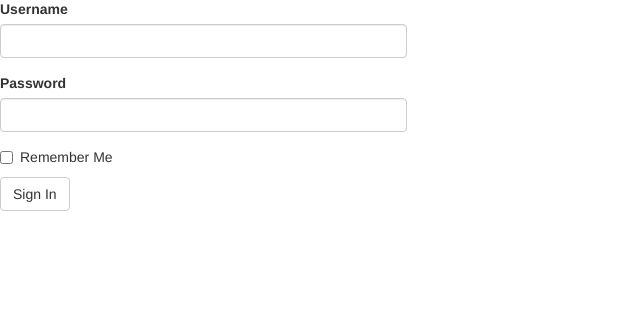
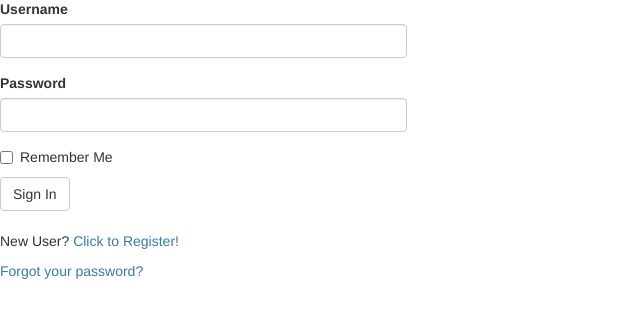
Before and after one commit to MrJoosh/flask-tutorial, a Flask app: page /login in a window 1280 px wide. Shown: the part 143-478 px from the top of the page, without its empty margins (0-640 px from the left). Run offline with Flask 2, Linux system fonts and the light colour scheme; some libraries are stand-ins or nearby versions.

Commit message:
Add relevant styles to remaining tmeplates for bootstrap

```diff
--- a/app/templates/index.html
+++ b/app/templates/index.html
@@ -4,11 +4,7 @@
 {% block app_content %}
     <h1>Hi, {{ current_user.username }}!</h1>
     {% if form %}
-        <div class="row">
-            <div class="col-md-4">
-                {{ wtf.quick_form(form) }}
-            </div>
-        </div>
+        {{ wtf.quick_form(form) }}
     {% endif %}
     {% for post in posts %}
         {% include '_post.html' %}
--- a/app/templates/login.html
+++ b/app/templates/login.html
@@ -8,4 +8,11 @@
             {{ wtf.quick_form(form) }}
         </div>
     </div>
+    <br />
+    <p>
+        New User? <a href="{{ url_for('register') }}">Click to Register!</a>
+    </p>
+    <p>
+        <a href="{{ url_for('reset_password_request') }}">Forgot your password?</a>
+    </p>
 {% endblock %}
--- a/app/templates/user.html
+++ b/app/templates/user.html
@@ -1,9 +1,9 @@
 {% extends "base.html" %}
 
 {% block app_content %}
-    <table>
-        <tr valign="top">
-            <td><img src="{{ user.avatar(128) }}"></td>
+    <table class="table table-hover">
+        <tr>
+            <td width="256px"><img src="{{ user.avatar(256) }}"></td>
             <td>
                 <h1>User: {{ user.username }}</h1>
                 {% if user.about_me %}<p>{{ user.about_me }}</p>{% endif %}
```
